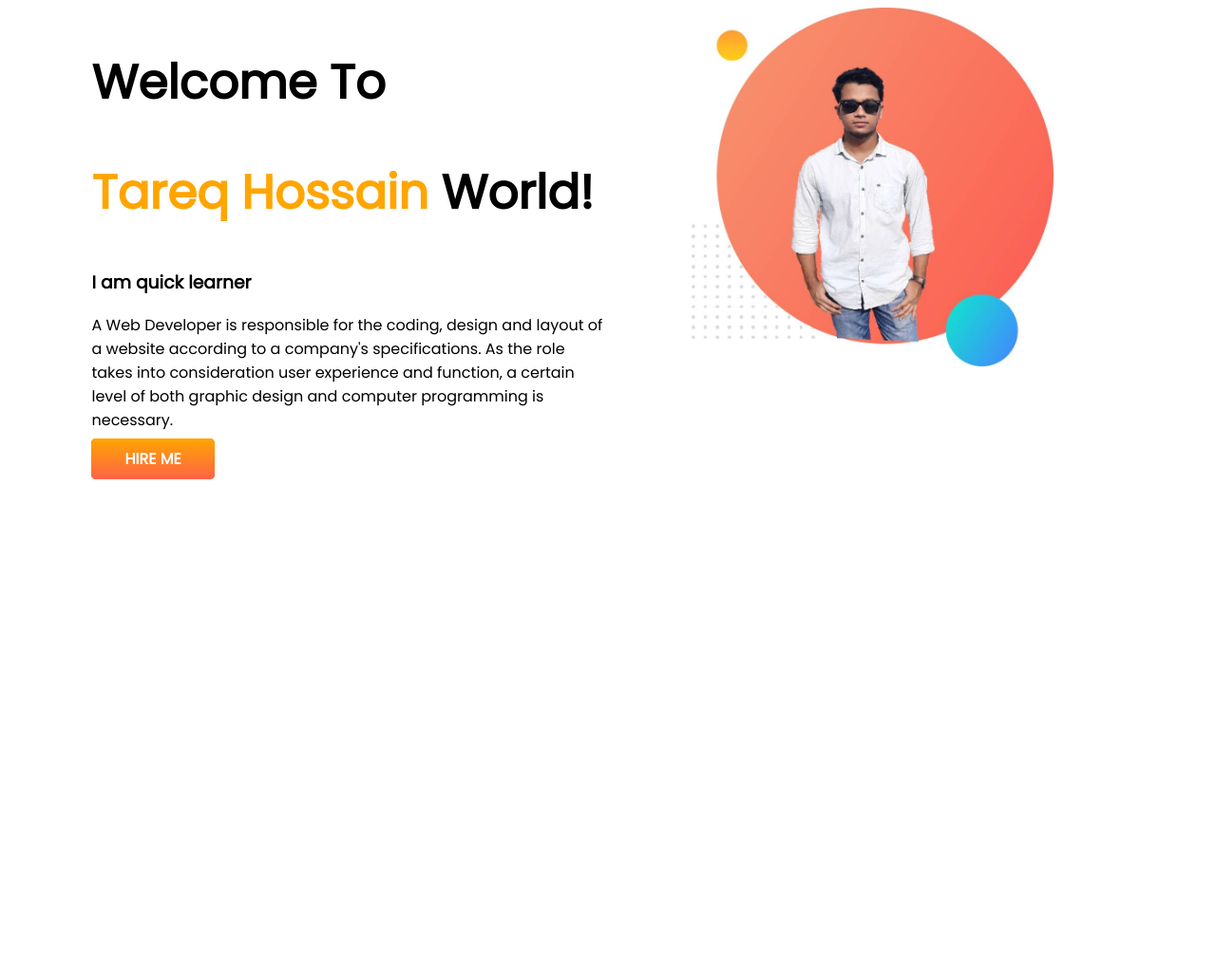
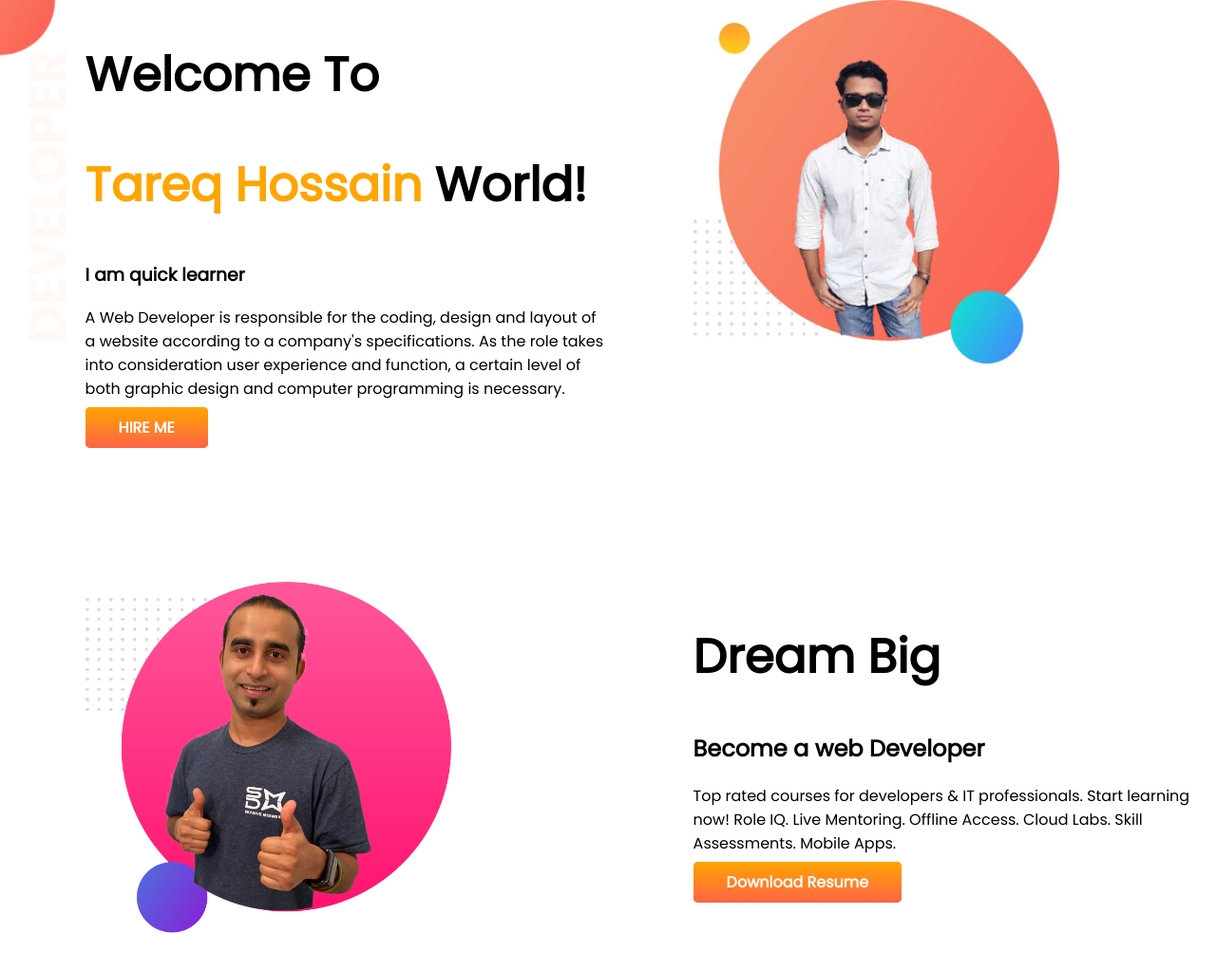
Before and after one commit to tareq621/devloper-.portfolio, a plain HTML site: page index.html in a window 1280 px wide. Shown: the whole page at 95% size. Before the commit the page ends 800 px from the top, so only its background shows below. Drawn offline with Linux system fonts and the light colour scheme.

Commit message:
second msg

```diff
--- a/index.html
+++ b/index.html
@@ -14,7 +14,7 @@
 </head>
 
 <body>
-    <section>
+    <section class="top-banner">
         <div class="half-width">
             <h1>Welcome To</h1>
             <h1><span class="orange-color">Tareq Hossain</span> World!</h1>
@@ -32,6 +32,21 @@
         </div>
 
     </section>
+    <section class="dream-big">
+        <div class="half-width">
+            <img src="images/jhankar2.png" alt="">
+
+        </div>
+        <div class="half-width">
+            <h1>Dream Big</h1>
+            <h2>Become a web Developer</h2>
+            <p>
+                Top rated courses for developers & IT professionals. Start learning now! Role IQ. Live Mentoring.
+                Offline Access. Cloud Labs. Skill Assessments. Mobile Apps.
+            </p>
+            <a class="link-button" target="_blank" href="https://resume.io/">Download Resume</a>
+        </div>
+    </section>
 </body>
 
 </html>
--- a/style.css
+++ b/style.css
@@ -1,5 +1,6 @@
 body{
     font-family: 'Poppins', sans-serif;
+    margin: 0%;
 
 }
 h1{
@@ -10,6 +11,7 @@ h1{
 }
 section{
     display: flex;
+    margin-bottom: 150px;
 }
 .half-width{
     width: 50%;
@@ -27,3 +29,7 @@ section{
     padding: 10px 35px;
     border-radius: 5px ;
 }
+.top-banner{
+    background-image: url(images/top-banner.png);
+    background-repeat: no-repeat;
+}
```
